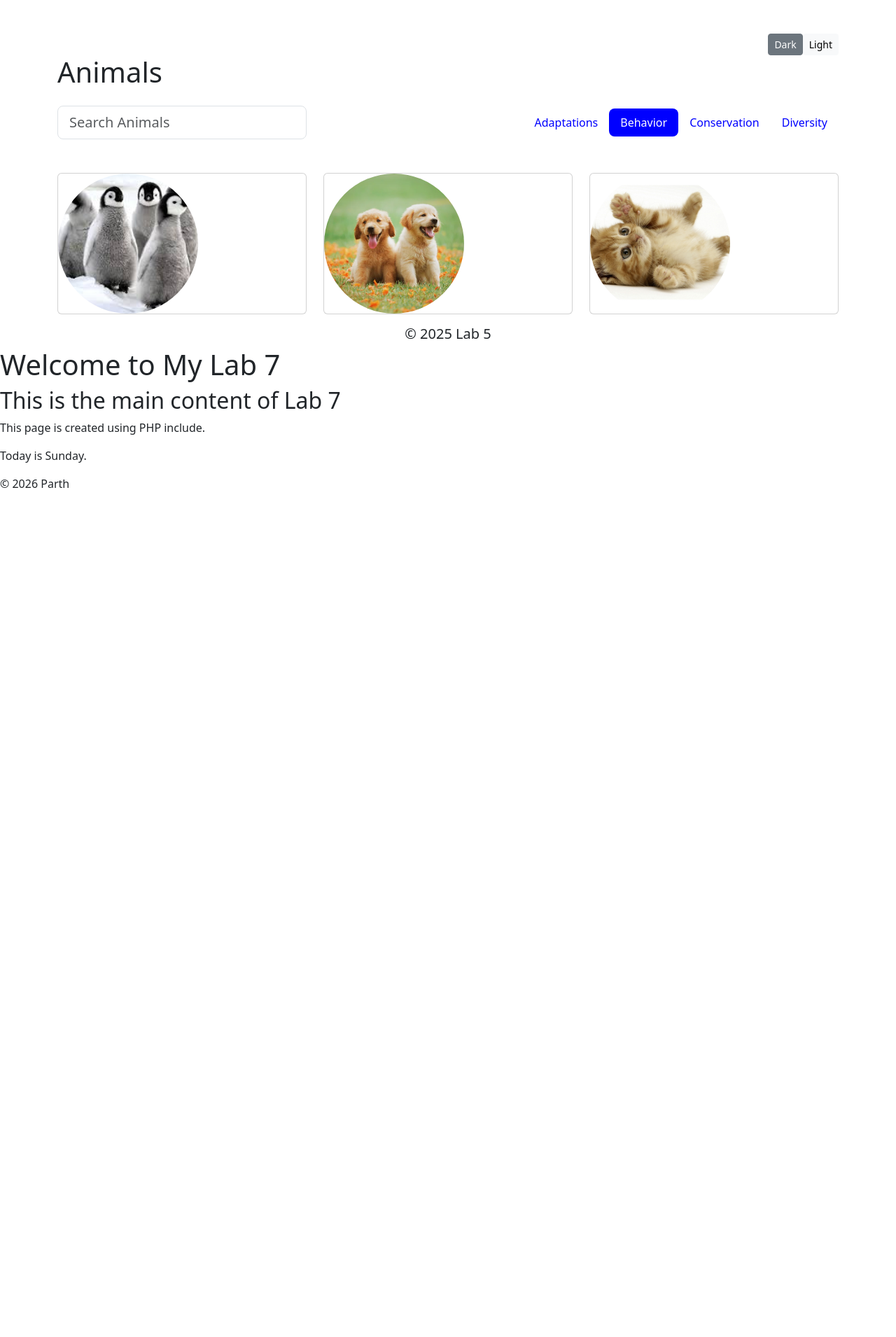
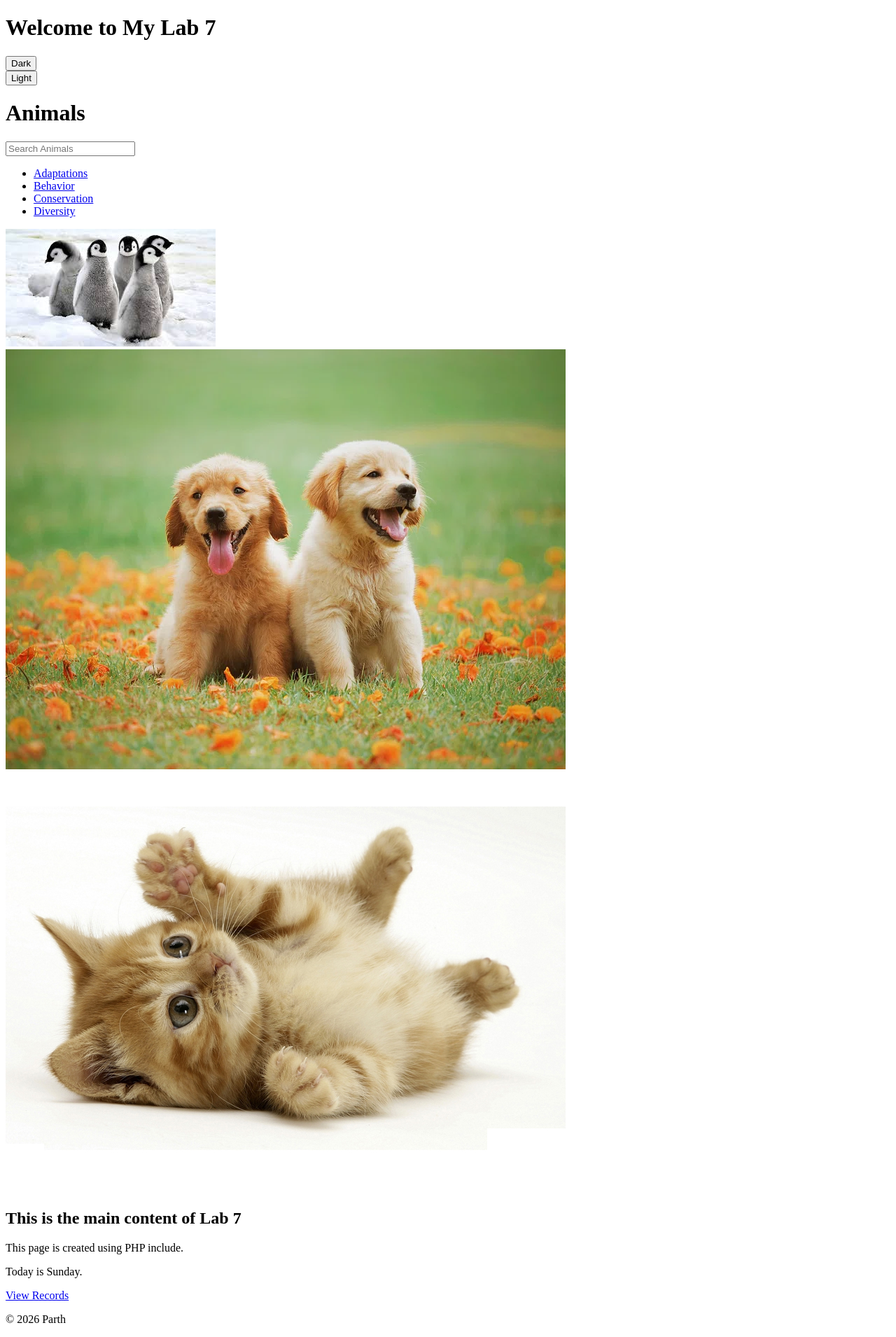
Before and after one commit to parth001-bit/Lab8, a PHP site: page / in a window 1280 px wide. Shown: the whole page at 70% size. Before the commit the page ends 697 px from the top, so only its background shows below. Run offline with PHP 8.4, Linux system fonts and the light colour scheme.

Commit message:
Lab 8 complete

```diff
--- a/index.php
+++ b/index.php
@@ -1,29 +1,19 @@
-<!DOCTYPE html>
-<html lang="en">
-  <head>
-    <meta charset="UTF-8" />
-    <meta name="viewport" content="width=device-width, initial-scale=1.0" />
-    <title>My Pets</title>
-    <link rel="stylesheet" href="./css/bootstrap.css" />
-    <link rel="stylesheet" href="./css/style.css" />
-  </head>
-  <body>
-    <header class="mb-5">
+<?php include 'includes/header.php'; ?>
+
+<main>
   <div class="container mt-5">
-        <div class="d-flex justify-content-end">
-          <div class="btn-group">
-            <button class="btn btn-secondary btn-sm" data-bs-theme-value="dark">
-              Dark
-            </button>
+    <div class="d-flex justify-content-end mb-4">
+      <div class="btn-group me-2">
+        <button class="btn btn-secondary btn-sm" data-bs-theme-value="dark">Dark</button>
       </div>
       <div class="btn-group">
-            <button class="btn btn-light btn-sm" data-bs-theme-value="light">
-              Light
-            </button>
+        <button class="btn btn-light btn-sm" data-bs-theme-value="light">Light</button>
       </div>
     </div>
+
     <h1 class="mb-4">Animals</h1>
-        <div class="row">
+
+    <div class="row mb-4">
       <div class="col-md-4">
         <input
           type="text"
@@ -31,87 +21,65 @@
           placeholder="Search Animals"
         />
       </div>
-          <div
-            class="col-md-8 user-menu d-flex justify-content-end align-items-center"
-          >
+
+      <div class="col-md-8 user-menu d-flex justify-content-end align-items-center">
         <ul class="nav">
-              <li class="nav-itm">
+          <li class="nav-item">
             <a href="#" class="nav-link">Adaptations</a>
           </li>
-              <li class="nav-itm">
-                <a href="#" class="nav-link text-bg-primary rounded-3"
-                  >Behavior</a
-                >
+          <li class="nav-item">
+            <a href="#" class="nav-link text-bg-primary rounded-3">Behavior</a>
           </li>
-              <li class="nav-itm">
+          <li class="nav-item">
             <a href="#" class="nav-link">Conservation</a>
           </li>
-              <li class="nav-itm">
+          <li class="nav-item">
             <a href="#" class="nav-link">Diversity</a>
           </li>
         </ul>
       </div>
-          <!---->
+    </div>
+
+    <div class="row">
+      <div class="col-md-4">
+        <div class="card mb-3 text-center p-3">
+          <img
+            src="pics/penguins.jpg"
+            alt="Penguins"
+            class="img-fluid rounded-circle picture-size mx-auto"
+          />
         </div>
       </div>
-    </header>
-    <!-- Animal list -->
-    <main>
-      <div class="container">
-        <!--row 1-->
-        <div class="row">
+
       <div class="col-md-4">
-            <div class="card mb-3">
-              <div class="d-flex gap-3">
+        <div class="card mb-3 text-center p-3">
           <img
-                  src="pics/penguins.jpg"
-                  alt=""
-                  class="img-fluid rounded-circle picture-size"
+            src="pics/puppies.webp"
+            alt="Puppies"
+            class="img-fluid rounded-circle picture-size mx-auto"
+          />
+        </div>
+      </div>
+
+      <div class="col-md-4">
+        <div class="card mb-3 text-center p-3">
+          <img
+            src="pics/cat.jpg"
+            alt="Cat"
+            class="img-fluid rounded-circle picture-size mx-auto"
           />
         </div>
       </div>
     </div>
-          <!---->
-          <div class="col-md-4">
-            <div class="card mb-3">
-              <div class="d-flex gap-3">
-                <img
-                  src="./pics/puppies.webp"
-                  alt=""
-                  class="img-fluid rounded-circle picture-size"
-                />
-              </div>
-            </div>
-          </div>
-          <!---->
-          <div class="col-md-4">
-            <div class="card mb-3">
-              <div class="d-flex gap-3">
-                <img
-                  src="pics/cat.jpg"
-                  alt=""
-                  class="img-fluid rounded-circle picture-size"
-                />
-              </div>
-            </div>
-          </div>
+
+    <h2 class="mt-4 mb-3">This is the main content of Lab 7</h2>
+
+    <?php include 'php/behavior.php'; ?>
+
+    <div class="container mt-4">
+      <a href="php/viewrecords.php" class="btn btn-info w-100">View Records</a>
     </div>
   </div>
 </main>
-    <footer>
-      <div class="d-flex justify-content-center gap-3">
-        <h5>&copy; 2025 Lab 5</h5>
-      </div>
-    </footer>
-    <script src="./js/bootstrap.bundle.min.js"></script>
-    <script src="./js/darkmodetoggle.js"></script>
-    <script src="./js/script.js"></script>
-  </body>
-</html>
-<?php include 'includes/header.php'; ?>
-
-<h2>This is the main content of Lab 7</h2>
-
-<?php include 'php/behavior.php'; ?>
 
 <?php include 'includes/footer.php'; ?>
```
Also changed, not shown: db/conn.php (added, +12 -0 lines), php/delete.php (added, +21 -0 lines), php/viewrecords.php (added, +46 -0 lines). Lines whose indentation alone changed are shown as unchanged.
